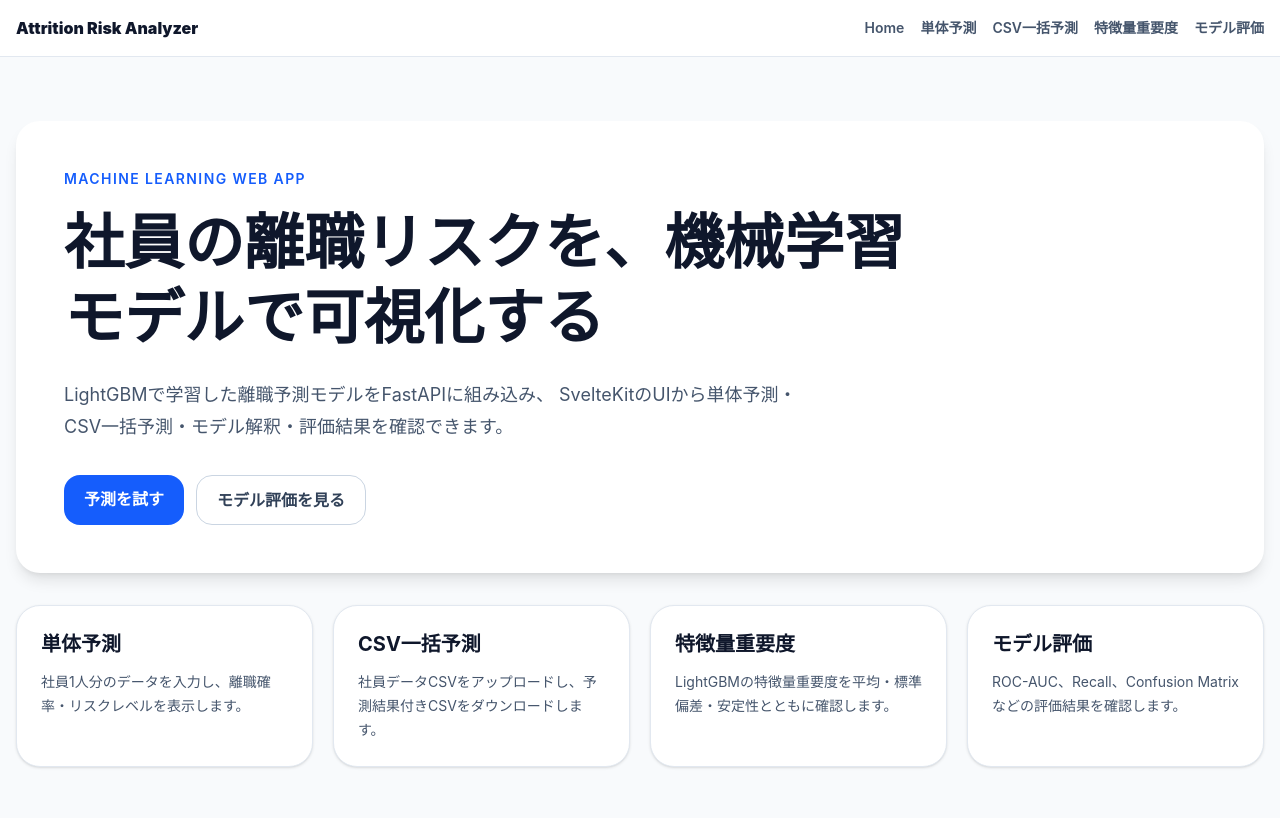
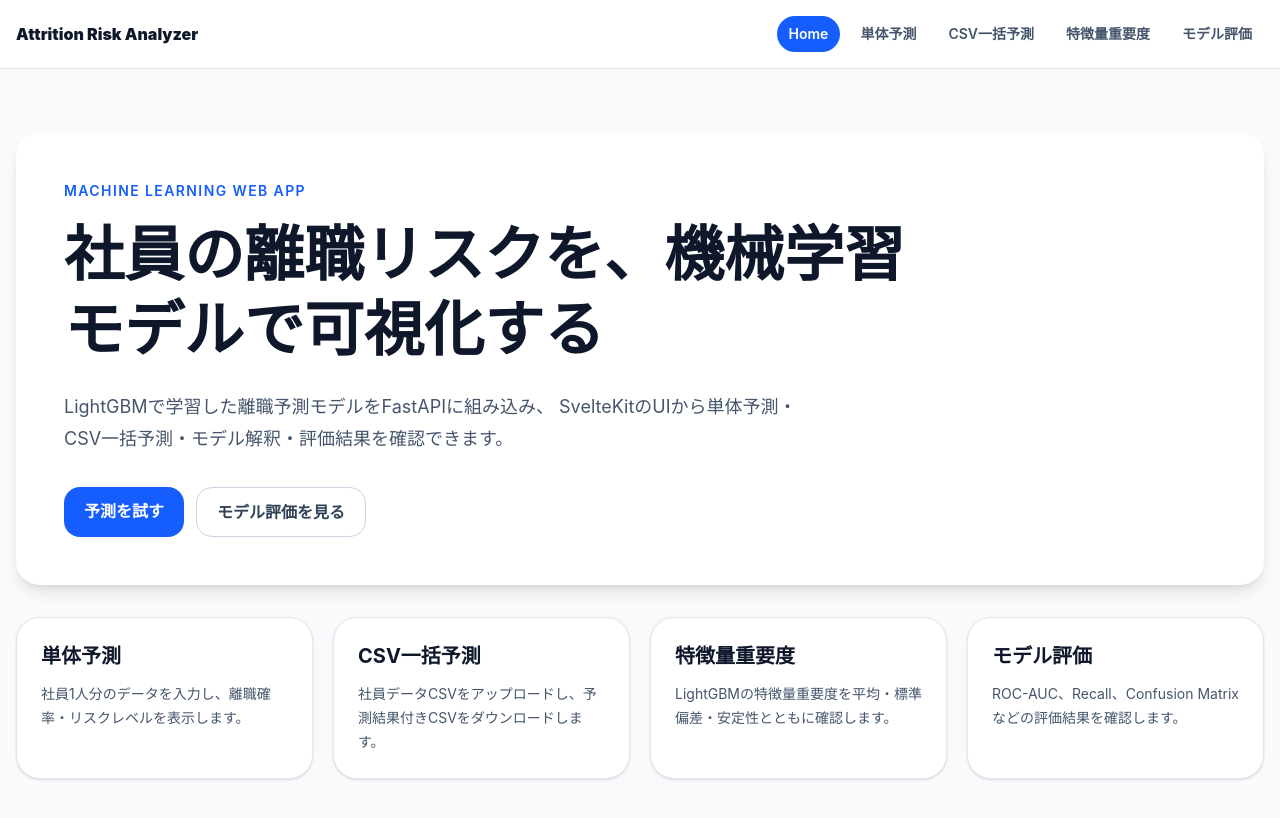
Before and after one commit to KensukeOta/Attrition-Risk-Analyzer, a SvelteKit app in the folder frontend/: page / in a window 1280 px wide. Shown: the top 818 px of the page. Built offline with nearby package versions, Linux system fonts and the light colour scheme.

Commit message:
frontend: 今どのページにいるか分かるかがわかるようにスタイリング

```diff
--- a/frontend/src/routes/+layout.svelte
+++ b/frontend/src/routes/+layout.svelte
@@ -1,6 +1,7 @@
 <script lang="ts">
 	import "./layout.css";
 	import favicon from "$lib/assets/favicon.svg";
+	import { page } from "$app/state";
 
 	let { children } = $props();
 
@@ -11,6 +12,14 @@
 		{ href: "/feature-importance", label: "特徴量重要度" },
 		{ href: "/metrics", label: "モデル評価" }
 	];
+
+	function isActive(href: string) {
+		if (href === "/") {
+			return page.url.pathname === "/";
+		}
+
+		return page.url.pathname.startsWith(href);
+	}
 </script>
 
 <svelte:head><link rel="icon" href={favicon} /></svelte:head>
@@ -20,9 +29,16 @@
 		<div class="mx-auto flex max-w-7xl items-center justify-between px-4 py-4">
 			<a href="/" class="font-black text-slate-900"> Attrition Risk Analyzer </a>
 
-			<nav class="hidden items-center gap-4 text-sm font-semibold text-slate-600 md:flex">
+			<nav class="hidden items-center gap-2 text-sm font-semibold md:flex">
 				{#each navItems as item}
-					<a href={item.href} class="transition hover:text-blue-600">
+					<a
+						href={item.href}
+						class={`rounded-full px-3 py-2 transition ${
+							isActive(item.href)
+								? "bg-blue-600 text-white"
+								: "text-slate-600 hover:bg-slate-100 hover:text-blue-600"
+						}`}
+					>
 						{item.label}
 					</a>
 				{/each}
```
